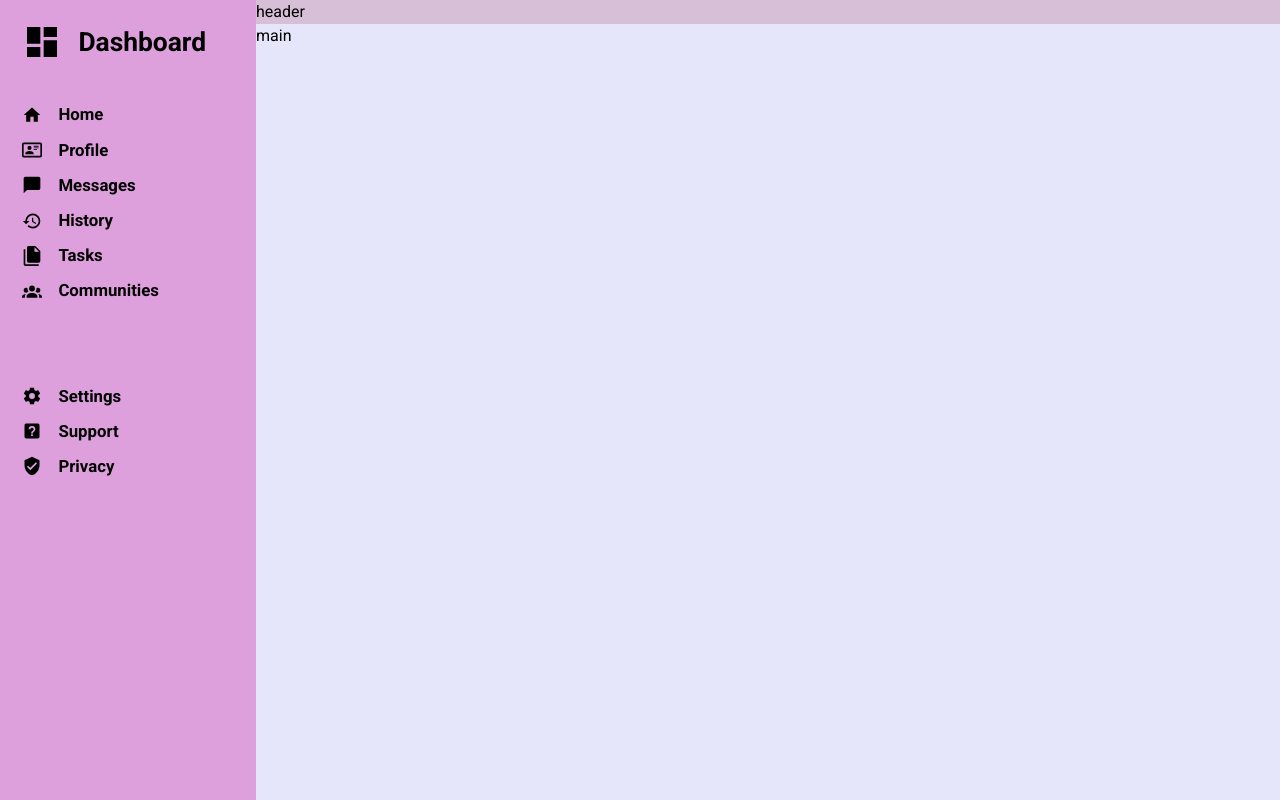
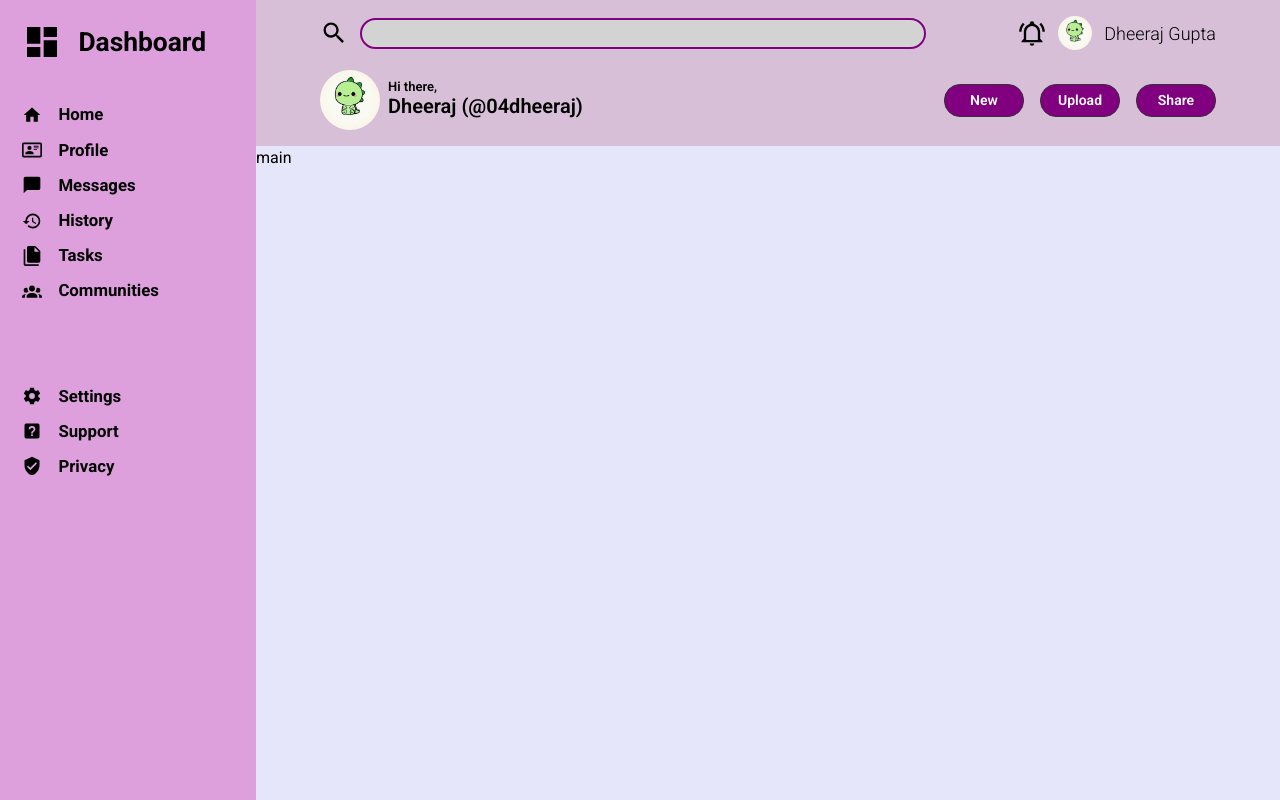
Before and after one commit to guptadheerajj/admin-dashboard, a plain HTML site: page index.html in a window 1280 px wide. Drawn offline with Linux system fonts and the light colour scheme.

Commit message:
feat: make header section

```diff
--- a/css/style.css
+++ b/css/style.css
@@ -4,7 +4,8 @@
 	--bg-clr-input-srch: #d3d3d3;
 	--bg-clr-header: #d8bfd8;
 	--bg-clr-sidebar: #dda0dd;
-	--bg-clr-btm: #800080;
+	--bg-clr-btn: #800080;
+	--bg-clr-btn-hover: lightpink;
 
 	--clr-btn: #ffffff;
 	--clr-project: #6a0dad;
@@ -27,15 +28,12 @@ body {
 	min-height: 100svh;
 }
 
-header {
-	background-color: var(--bg-clr-header);
-	grid-area: header;
-}
+/* sidebar */
 
 aside {
 	background-color: var(--bg-clr-sidebar);
 	grid-area: sidebar;
-	font-size: .7rem;
+	font-size: 0.7rem;
 	padding: 1.4rem;
 	min-height: 100vh;
 }
@@ -70,6 +68,126 @@ aside > .side-row:first-child > img {
 	min-width: 40px;
 }
 
+.side-row > h2:hover {
+	text-decoration: underline;
+}
+
+/* header */
+
+header {
+	background-color: var(--bg-clr-header);
+	grid-area: header;
+	padding: 1rem 4rem;
+}
+
+header .icon {
+	width: 28px;
+}
+
+.header-grid-1, .header-grid-2, .search-part, .profile-part {
+	display: grid;
+	grid-auto-flow: column;
+	align-items: center;
+}
+
+.header-grid-1{
+	grid-template-columns: 1fr auto;
+	gap: clamp(0.625rem, 32.438vw - 20.176rem, 18.75rem);
+	margin-bottom: 20px;
+}
+
+.header-grid-2 {
+	justify-content: space-between;
+
+}
+
+.search-part {
+	grid-template-columns: auto 1fr;
+}
+
+.search-part, .profile-part  {
+	gap: 12px;
+
+}
+
+.profile-part {
+	font-size: 18px;
+	font-weight: 300;
+}
+
+.profile-part > .profile-pic {
+	width: 34px;
+	border-radius: 50%;
+}
+
+.search-part > input {
+	border-radius: 16px;
+	border: 2px solid var(--brdr-clr-project);
+	background-color: var(--bg-clr-input-srch);
+	font-size: 16px;
+    padding: 4px 16px;
+	line-height: 16px;
+}
+
+.search-part > input:focus {
+	outline: none;
+	border: none;
+	border-bottom: 2px solid var(--bg-clr-btn);
+	border-right: 2px solid var(--bg-clr-btn);
+}
+
+.main-pfp {
+	display: grid;
+	grid-auto-flow: column;
+	align-items: center;
+	gap:8px;
+	font-weight: 600;
+
+}
+
+.main-pfp > .greet > p {
+	font-size: 13px;
+	line-height: 12px;
+}
+
+.main-pfp > .greet > div {
+	font-size: 20px;
+	line-height: 26px;
+}
+
+.main-pfp > img {
+	border-radius: 50%;
+	min-width: 60px;
+	max-width: 60px;
+}
+
+nav {
+	display: grid;
+	grid-auto-flow: column;
+	gap: 16px;
+}
+
+nav .btn {
+	border-radius: 16px;
+	background-color: var(--bg-clr-btn);
+	color: var(--clr-btn);
+	border: none;
+	padding: 5px;
+	width: 80px;
+	font-size: 14px;
+	font-weight: 600;
+	border: 1px solid #333;
+}
+
+nav .btn:hover {
+	background-color: var(--bg-clr-btn-hover);
+	color: black;
+	border: 1px solid #333;
+}
+
+
+
+/* main */
 main {
 	background-color: var(--bg-clr-main);
 	grid-area: main;
--- a/index.html
+++ b/index.html
@@ -11,7 +11,36 @@
 </head>
 
 <body>
-	<header>header</header>
+	<header>
+		<div class="header-grid-1">
+			<div class="search-part">
+				<img src="./assets/icons/search.svg" alt="search-icon" class="icon">
+				<input type="search">
+			</div>
+			<div class="profile-part">
+				<img src="./assets/icons/notification.svg" alt="notification-icon" class="icon">
+				<img src="./assets/profile-imgs/pfp-dragon.jpeg" alt="profile-pic" class="profile-pic">
+				<p>Dheeraj Gupta</p>
+			</div>
+		</div>
+		<div class="header-grid-2">
+			<div class="main-pfp">
+				<img src="./assets/profile-imgs/pfp-dragon.jpeg" alt="profile-pic">
+				<div class="greet">
+					<p>Hi there,</p>
+					<div class="user-name">
+						Dheeraj (@04dheeraj)
+					</div>
+				</div>
+			</div>
+			<nav>
+				<button class="btn">New</button>
+				<button class="btn">Upload</button>
+				<button class="btn">Share</button>
+			</nav>
+		</div>
+	</header>
+
 	<aside class="sidebar">
 		<div class="side-row">
 			<img src="./assets/icons/dashboard.svg" alt="dashboard-icon">
```
